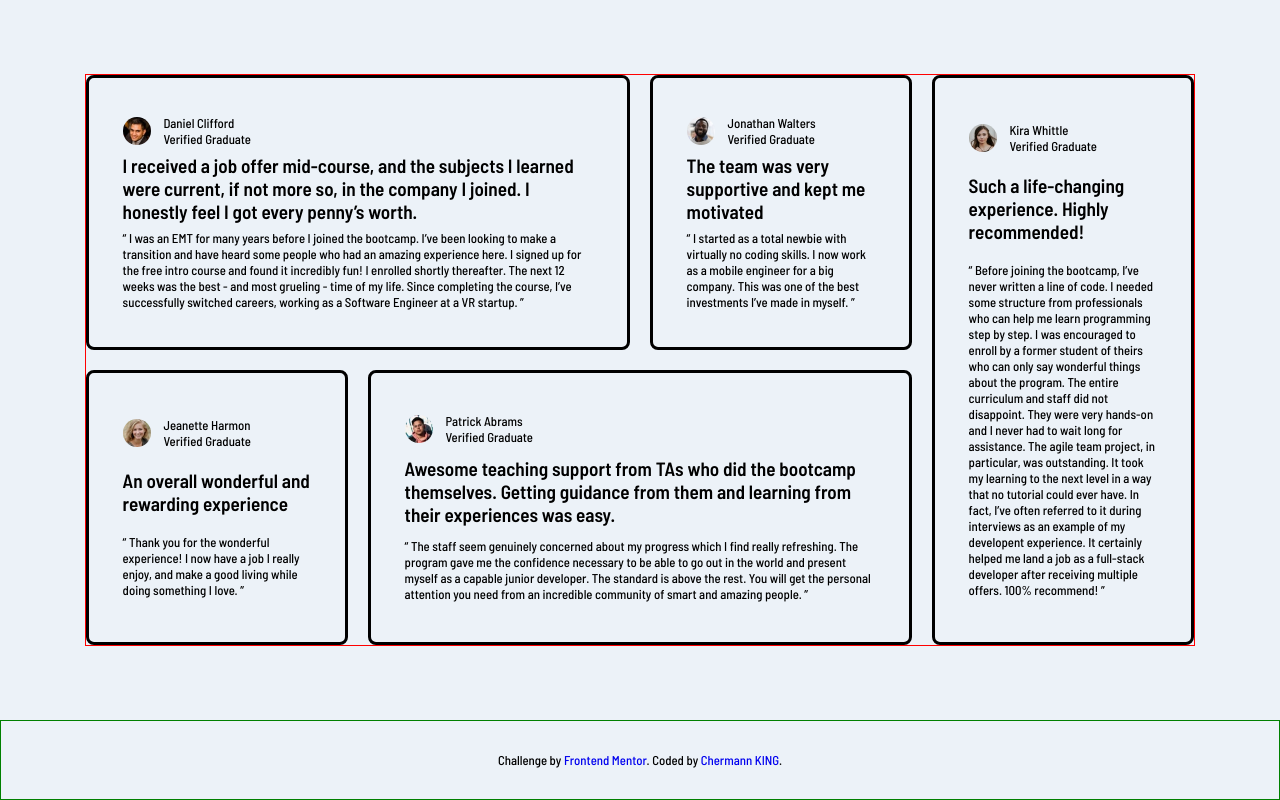
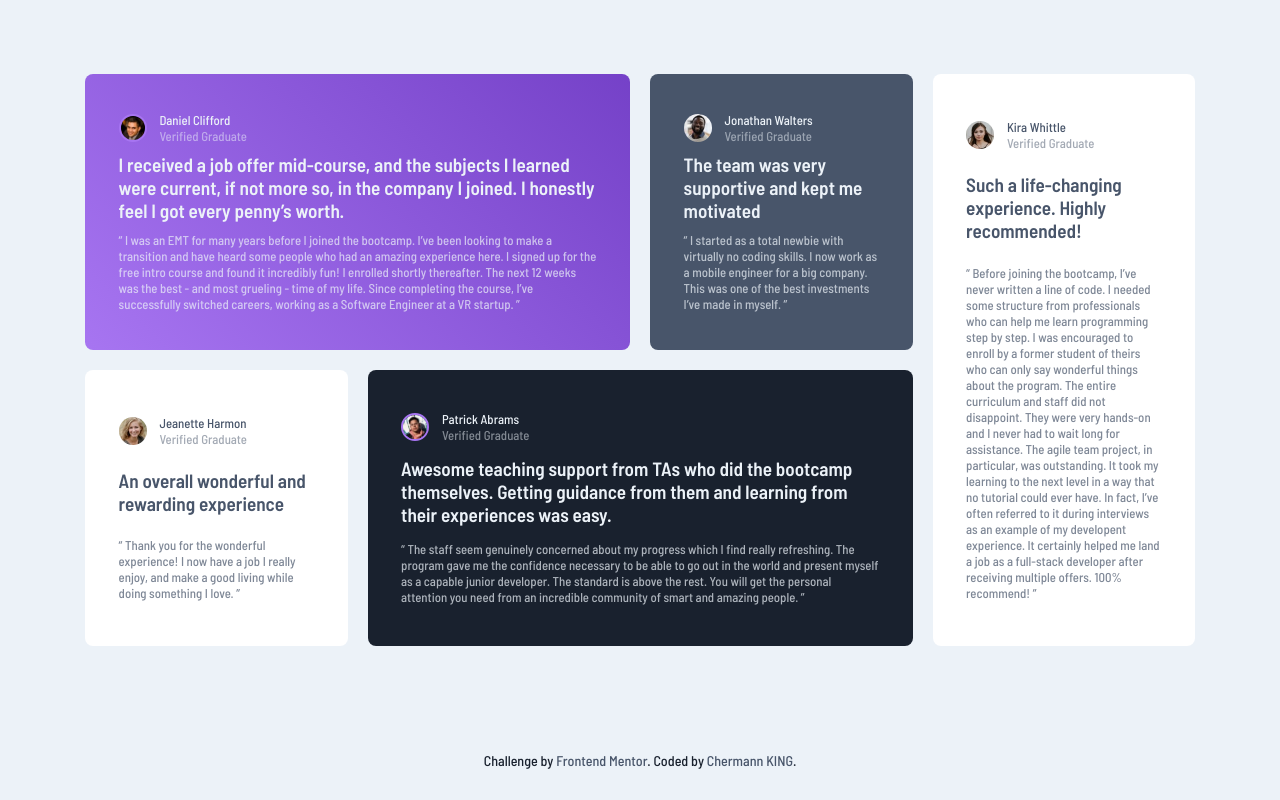
Before and after one commit to Chermann-KING/testimonials_grid_section---JUNIOR, a plain HTML site: page index.html in a window 1280 px wide. Drawn offline with Linux system fonts and the light colour scheme.

Commit message:
💄 STYL: Style> Gestion des couleurs et des polices

```diff
--- a/style.css
+++ b/style.css
@@ -30,6 +30,7 @@ body {
   height: 100vh;
   font-family: var(--fontFamily);
   font-size: var(--fontSize);
+  font-weight: 500;
   background-color: var(--lightGrayishBlue);
 
   display: flex;
@@ -44,8 +45,6 @@ main {
   align-items: center;
 }
 .container {
-  border: 1px solid red;
-
   width: 1110px;
   height: 572px;
 
@@ -61,8 +60,6 @@ main {
     "jeanette patrick patrick kira";
 }
 article {
-  border: 3px solid black;
-
   border-radius: var(--borderRadius);
   padding: calc(var(--padding) * 2.1);
 
@@ -70,6 +67,10 @@ article {
   align-items: flex-start;
   justify-content: space-around;
   flex-direction: column;
+  color: var(--lightGrayishBlue);
+}
+article h1 {
+  font-weight: 600;
 }
 .user {
   display: flex;
@@ -83,32 +84,74 @@ article {
 }
 .daniel {
   grid-area: daniel;
+
+  background: linear-gradient(
+    45deg,
+    rgba(167, 117, 241, 1) 0%,
+    var(--moderateViolet) 100%
+  );
+}
+.daniel img,
+.patrick img {
+  border: 2px solid rgba(167, 117, 241, 1);
 }
 
 .jonathan {
   grid-area: jonathan;
+
+  background: var(--veryDarkGrayishBlue);
 }
 
 .kira {
   grid-area: kira;
+
+  background: var(--white);
+  color: var(--veryDarkGrayishBlue);
 }
 
 .jeanette {
   grid-area: jeanette;
+
+  background: var(--white);
+  color: var(--veryDarkGrayishBlue);
+}
+.kira .user .user-infos p:last-of-type,
+.jeanette .user .user-infos p:last-of-type,
+.daniel .user .user-infos p:last-of-type,
+.jonathan .user .user-infos p:last-of-type,
+.patrick .user .user-infos p:last-of-type {
+  opacity: 0.5;
+}
+.kira q,
+.jeanette q,
+.daniel q,
+.jonathan q,
+.patrick q {
+  opacity: 0.7;
 }
 
 .patrick {
   grid-area: patrick;
+
+  background: var(--veryDarkBlackishBlue);
 }
 
 footer {
-  border: 1px solid green;
-
   height: 10vh;
   width: 100%;
   text-align: center;
+  color: var(--veryDarkBlackishBlue);
+  font-size: calc(var(--fontSize) * 1.1);
+
   display: flex;
   align-items: center;
   justify-content: center;
   padding: 0 var(--padding);
 }
+footer a {
+  color: var(--veryDarkGrayishBlue);
+}
+footer a:hover {
+  font-weight: 600;
+  color: var(--veryDarkBlackishBlue);
+}
```
